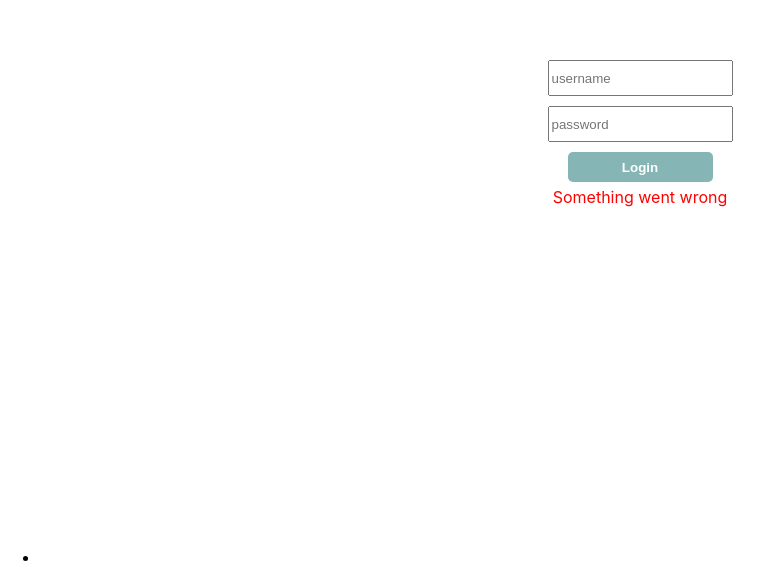
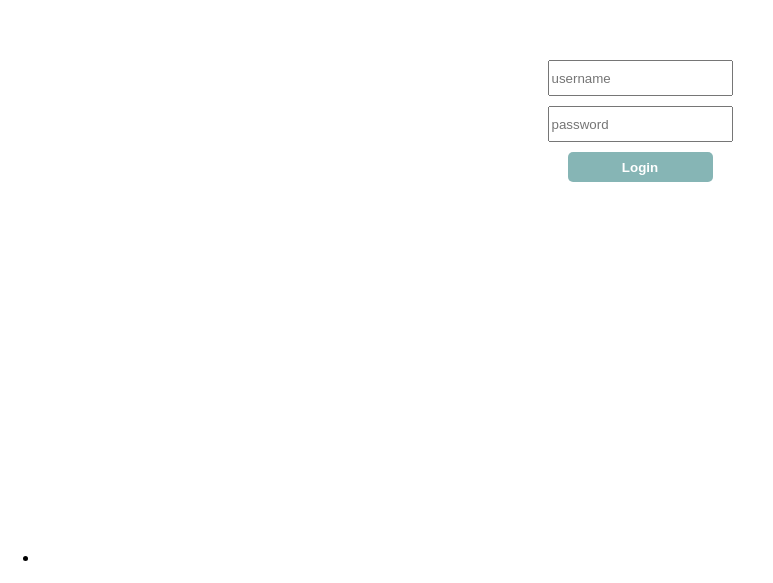
Before and after one commit to ValeSer/TDD-React-List, a React (Create React App) app in the folder tdd-react-list/: page / in a window 1280 px wide. Shown: the part 269-852 px from the top of the page, without its empty margins (0-773 px from the left). Built offline with nearby package versions, Linux system fonts and the light colour scheme.

Commit message:
fix true with curly braces and defined the style inside span tag. Test is now passing

```diff
--- a/tdd-react-list/src/components/Login.jsx
+++ b/tdd-react-list/src/components/Login.jsx
@@ -1,11 +1,18 @@
+import { useState } from "react";
 export const Login = () => {
+  const [error, setError] = useState(false);
   return (
     <div className="container">
       <form>
         <input type="text" placeholder="username" />
         <input type="password" placeholder="password" />
-        <button disabled="true">Login </button>
-        <span data-testid="error">Something went wrong</span>
+        <button disabled={true}>Login </button>
+        <span
+          data-testid="error"
+          style={{visibility: error ? "visible" : "hidden"}}
+        >
+          Something went wrong
+        </span>
       </form>
     </div>
   );
```
